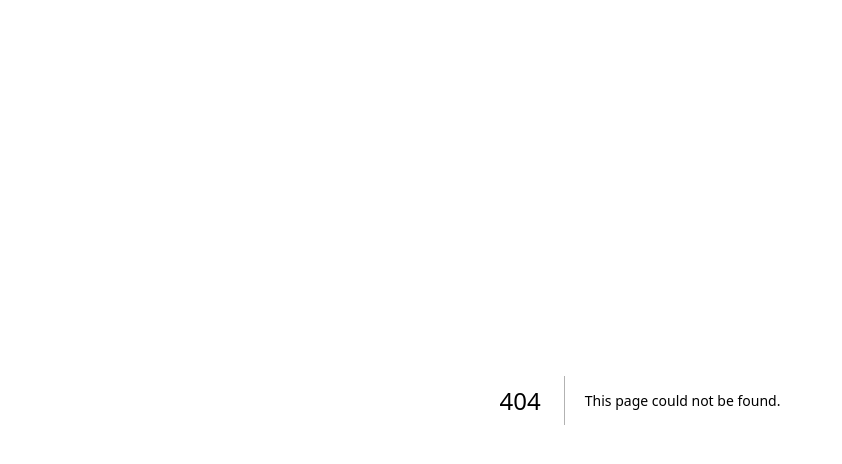
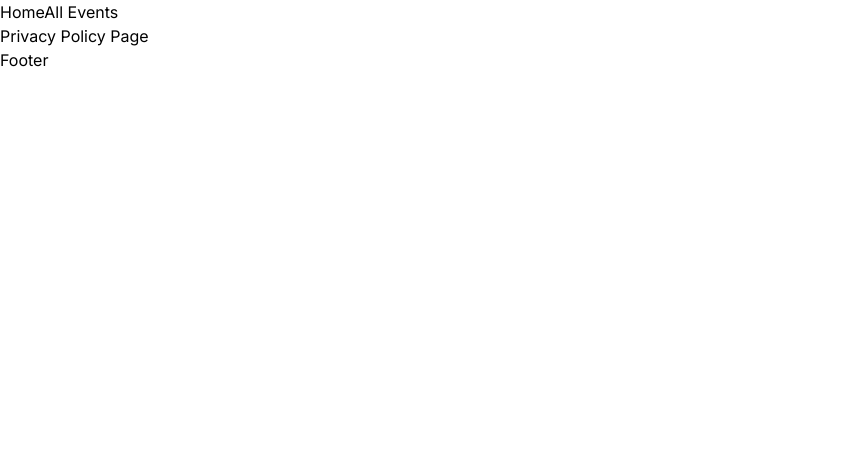
Before and after one commit to Dawsonkw/EventSlick, a Next.js app: page /privacy-policy in a window 1280 px wide. Before the commit this address had no page. Shown: the top 464 px of the page, without its empty margins (0-842 px from the left). Built offline with nearby package versions, Linux system fonts and the light colour scheme.

Commit message:
started setting up the structure and routing for the app, added a header and footer component, added pages for the privacy policy, terms and conditions, not found, and events, and added a page for a single event. NextJs is cool

```diff
--- /dev/null
+++ b/src/app/event/[slug]/page.tsx
@@ -0,0 +1,5 @@
+function EventPage() {
+  return <main>Event Page</main>;
+}
+
+export default EventPage;
--- /dev/null
+++ b/src/app/events/[city]/page.tsx
@@ -0,0 +1,5 @@
+function EventsPage() {
+  return <main>Events Page</main>;
+}
+
+export default EventsPage;
--- a/src/app/layout.tsx
+++ b/src/app/layout.tsx
@@ -1,6 +1,8 @@
 import type { Metadata } from "next";
 import { Inter } from "next/font/google";
 import "./globals.css";
+import Header from "@/components/header";
+import Footer from "@/components/footer";
 
 const inter = Inter({ subsets: ["latin"] });
 
@@ -16,7 +18,11 @@
 }) {
   return (
     <html lang="en">
-      <body className={inter.className}>{children}</body>
+      <body className={inter.className}>
+        <Header />
+        {children}
+        <Footer />
+      </body>
     </html>
   );
 }
--- /dev/null
+++ b/src/app/not-found.tsx
@@ -0,0 +1,5 @@
+function NotFound() {
+  return <div>we could not find that page</div>;
+}
+
+export default NotFound;
--- /dev/null
+++ b/src/app/privacy-policy/page.tsx
@@ -0,0 +1,5 @@
+function PrivacyPolicyPage() {
+  return <main>Privacy Policy Page</main>;
+}
+
+export default PrivacyPolicyPage;
--- /dev/null
+++ b/src/app/terms-conditions/page.tsx
@@ -0,0 +1,5 @@
+function TermsConditionsPage() {
+  return <main>Terms and Conditions Page</main>;
+}
+
+export default TermsConditionsPage;
--- /dev/null
+++ b/src/components/footer.tsx
@@ -0,0 +1,5 @@
+function Footer() {
+  return <footer> Footer </footer>;
+}
+
+export default Footer;
--- /dev/null
+++ b/src/components/header.tsx
@@ -0,0 +1,12 @@
+import Link from "next/link";
+
+function Header() {
+  return (
+    <header>
+      <Link href="/">Home</Link>
+      <Link href="/events/all">All Events</Link>
+    </header>
+  );
+}
+
+export default Header;
```
